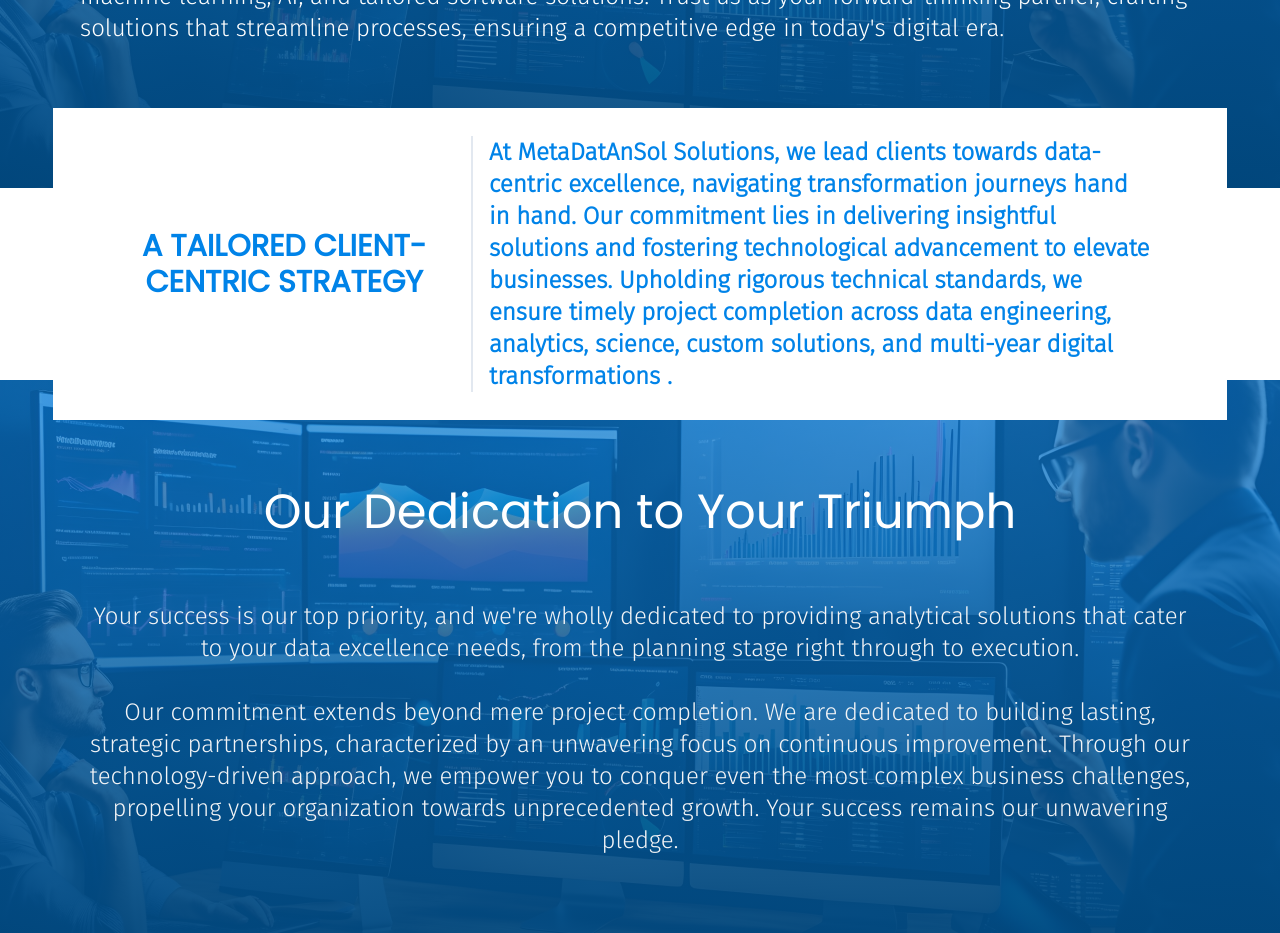
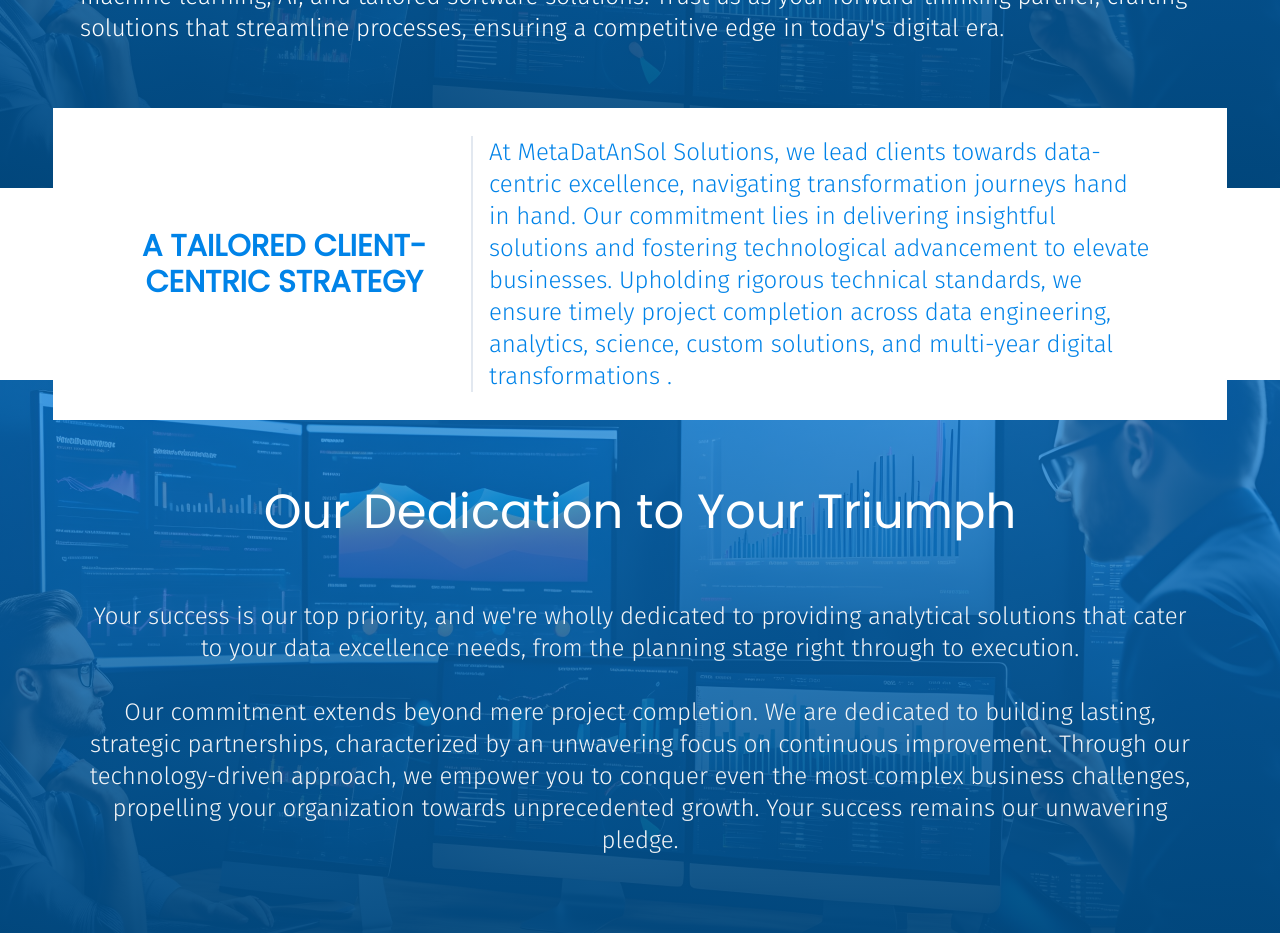
Before and after one commit to Hamjaster/metadantasol, a React (Vite) app: page /about in a window 1280 px wide. Shown: the part 2620-3553 px from the top of the page. Built offline with nearby package versions, Linux system fonts and the light colour scheme.

Commit message:
another small

```diff
--- a/src/pages/About/About.jsx
+++ b/src/pages/About/About.jsx
@@ -180,7 +180,7 @@
                     <div className="about -mt-20 -mb-20 relative z-50 w-11/12 mx-auto space-x-3 items-start md:items-center  bg-white px-4 sm:px-8 md:px-14 py-4 sm:py-7 flex flex-col md:flex-row ">
 
                         <div className='md:w-2/6 py-4 text-3xl text-[#0083e8] sm:py-8 md:py-16 uppercase font-bold text-center  sm:text-3xl leading-normal heading'>A Tailored Client-Centric Strategy</div>
-                        <div className='md:w-4/6 md:border-l-2 text-[#0083e8] text-lg md:text-2xl md:px-4 px-0 leading-relaxed font-bold description '>At MetaDatAnSol Solutions, we lead clients towards data-centric excellence, navigating transformation journeys hand in hand. Our commitment lies in delivering insightful solutions and fostering technological advancement to elevate businesses. Upholding rigorous technical standards, we ensure timely project completion across data engineering, analytics, science, custom solutions, and multi-year digital transformations
+                        <div className='md:w-4/6 md:border-l-2 text-[#0083e8] text-lg md:text-2xl md:px-4 px-0 leading-relaxed description '>At MetaDatAnSol Solutions, we lead clients towards data-centric excellence, navigating transformation journeys hand in hand. Our commitment lies in delivering insightful solutions and fostering technological advancement to elevate businesses. Upholding rigorous technical standards, we ensure timely project completion across data engineering, analytics, science, custom solutions, and multi-year digital transformations
                             .</div>
                     </div>
                 }
```
